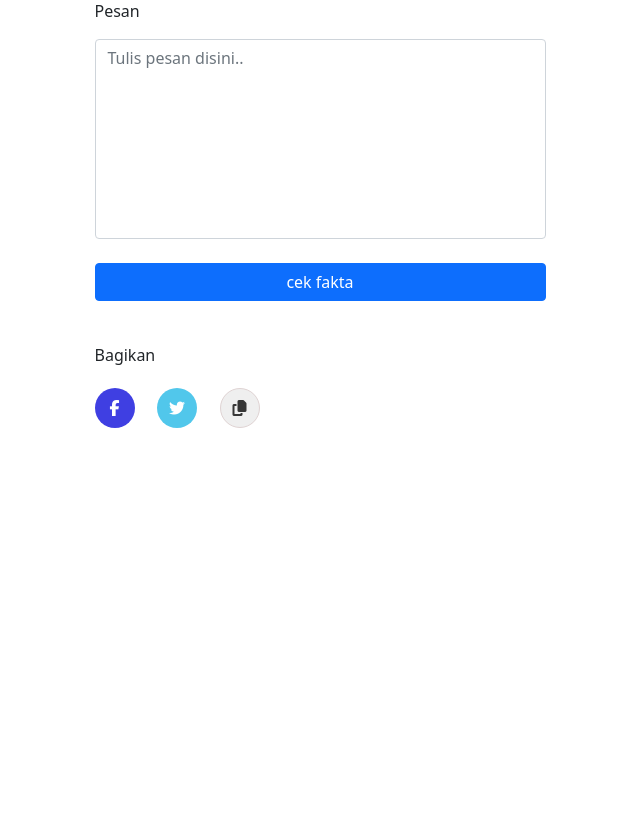
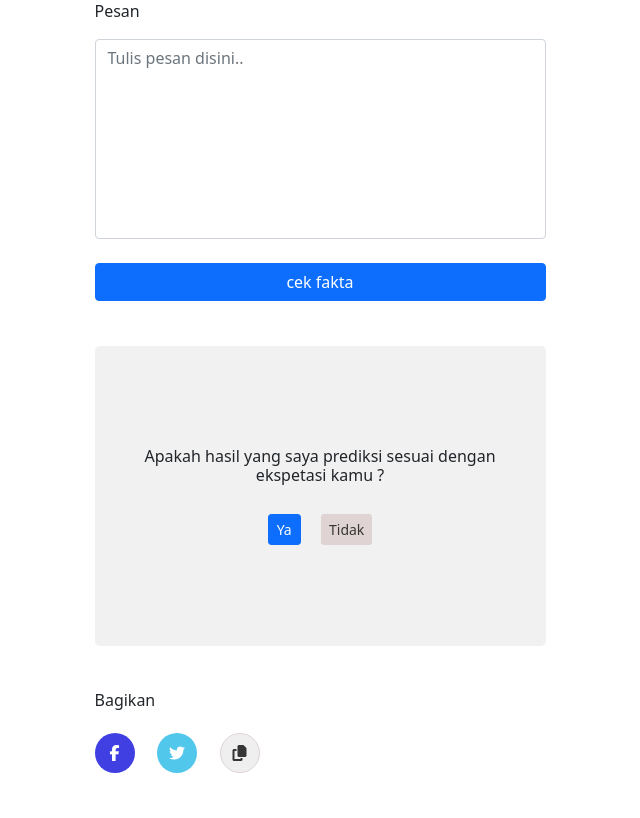
Before and after one commit to rizki4106/spam-detector, a Flask app: page / in a window 1280 px wide. Shown: the part 49-867 px from the top of the page, without its empty margins (320-960 px from the left). Before the commit the page ends 477 px from the top, so only its background shows below. Run offline with Flask 2, Linux system fonts and the light colour scheme; some libraries are stand-ins or nearby versions.

Commit message:
finishing all the features

```diff
--- a/data/message.csv
+++ b/data/message.csv
@@ -16,3 +16,7 @@ Nak udah tadi mama titip makanan ke temen kamu,ham
 disini hujan deras sekali aku agak terlambat datang,ham
 "maaf atas kecerobohan saya kemarin, saya tidak akan mengulanginya lagi",ham
 Terimakasih atas bantuannya,ham
+makan yuk ?,ham
+makan yuk ?,ham
+hujannya deras banget bro..!,ham
+saya butuh bantuan help..,ham
--- a/main.py
+++ b/main.py
@@ -17,5 +17,12 @@ def home():
     else:
         return render_template("index.html")
 
+# get acurracy score from the user
+
+@app.route("/score", methods=['POST'])
+def insert_data():
+    filter.fit(request.form.get("message"), request.form.get("type"))
+    return "it's work"
+
 if __name__ == "__main__":
     app.run(debug=True)
--- a/static/style.css
+++ b/static/style.css
@@ -55,3 +55,34 @@
     outline: none;
     animation: tombol 0.3s ease forwards;
 }
+/* score btn */
+.col-score
+{
+    width: 100%;
+    height: 300px;
+    background-color: #f1f1f1;
+    display: flex;
+    justify-content: center;
+    align-items: center;
+    text-align: center;
+    border-radius: 5px;
+    margin-top: 10%;
+    padding: 0% 5% 0% 5%;
+}
+.col-score h5{
+    font-size: 16px;
+}
+.cover-btn{
+    margin-top: 7%;
+    display: flex;
+    justify-content: center;
+}
+.cover-btn .btn-secondary{
+    background-color: #dfd3d3;
+    color: #363636;
+    border: none;
+    margin-left: 5%;
+}
+.hide-score{
+    display: none;
+}
--- a/templates/index.html
+++ b/templates/index.html
@@ -57,12 +57,22 @@
                         </div>
                     </div> -->
                     <!--  -->
+                    <div class="col-score">
+                        <div>
+
+                            <h5>Apakah hasil yang saya prediksi sesuai dengan ekspetasi kamu ?</h5>
+                            <div class="cover-btn">
+                                <button type="button" onclick="scoreToggle('{{query}}','{{type[0]}}', 0)" class="btn btn-primary btn-sm btn-score">Ya</button>
+                                <button type="button" onclick="scoreToggle('{{query}}','{{type[0]}}', 1)" class="btn btn-secondary btn-sm btn-score">Tidak</button>
+                            </div>
+                        </div>
+                    </div>
                     <!-- share the fact -->
                     <div class="share-container">
                         <h6>Bagikan</h6>
                         <div class="container-btn">
-                            <button class="btn-share facebook" type="button"><i class="fa fa-facebook"></i></button>
-                            <button class="btn-share twitter" type="button"><i class="fa fa-twitter"></i></button>
+                            <button onclick="shareButton(0)" class="btn-share facebook" type="button"><i class="fa fa-facebook"></i></button>
+                            <button onclick="shareButton(0)" class="btn-share twitter" type="button"><i class="fa fa-twitter"></i></button>
                             <button class="btn-share" type="button"><i class="fa fa-copy"></i></button>
                         </div>
                     </div>
@@ -73,5 +83,6 @@
     </div>
     <script src="https://cdn.jsdelivr.net/npm/@popperjs/core@2.5.4/dist/umd/popper.min.js" integrity="sha384-q2kxQ16AaE6UbzuKqyBE9/u/KzioAlnx2maXQHiDX9d4/zp8Ok3f+M7DPm+Ib6IU" crossorigin="anonymous"></script>
     <script src="https://cdn.jsdelivr.net/npm/bootstrap@5.0.0-beta1/dist/js/bootstrap.min.js" integrity="sha384-pQQkAEnwaBkjpqZ8RU1fF1AKtTcHJwFl3pblpTlHXybJjHpMYo79HY3hIi4NKxyj" crossorigin="anonymous"></script>
+    <script src="{{url_for('static', filename='main.js')}}" type="text/javascript"></script>
 </body>
 </html>
```
Also changed, not shown: src/classification.py (+15 -1 lines), static/main.js (added, +58 -0 lines).
